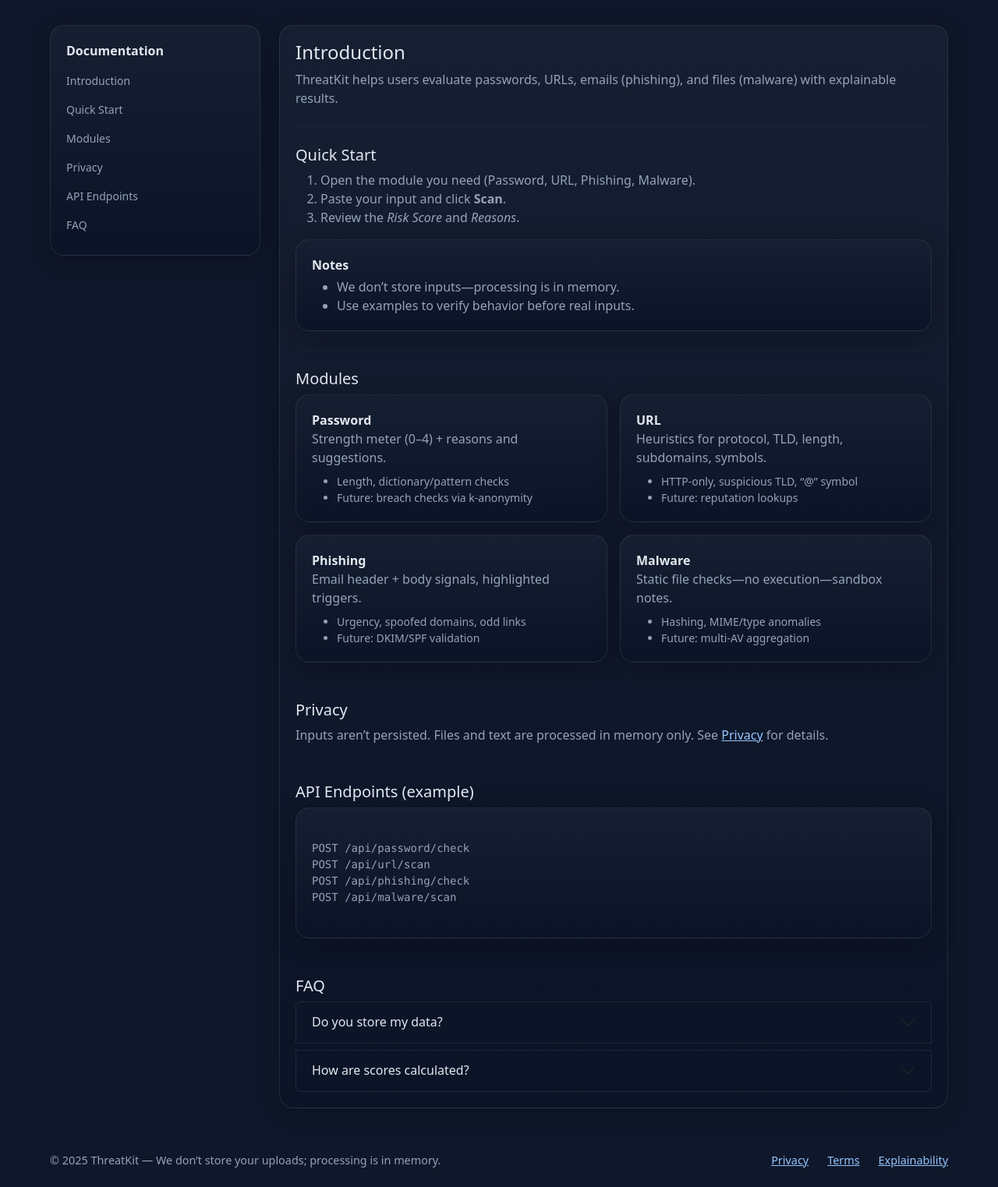
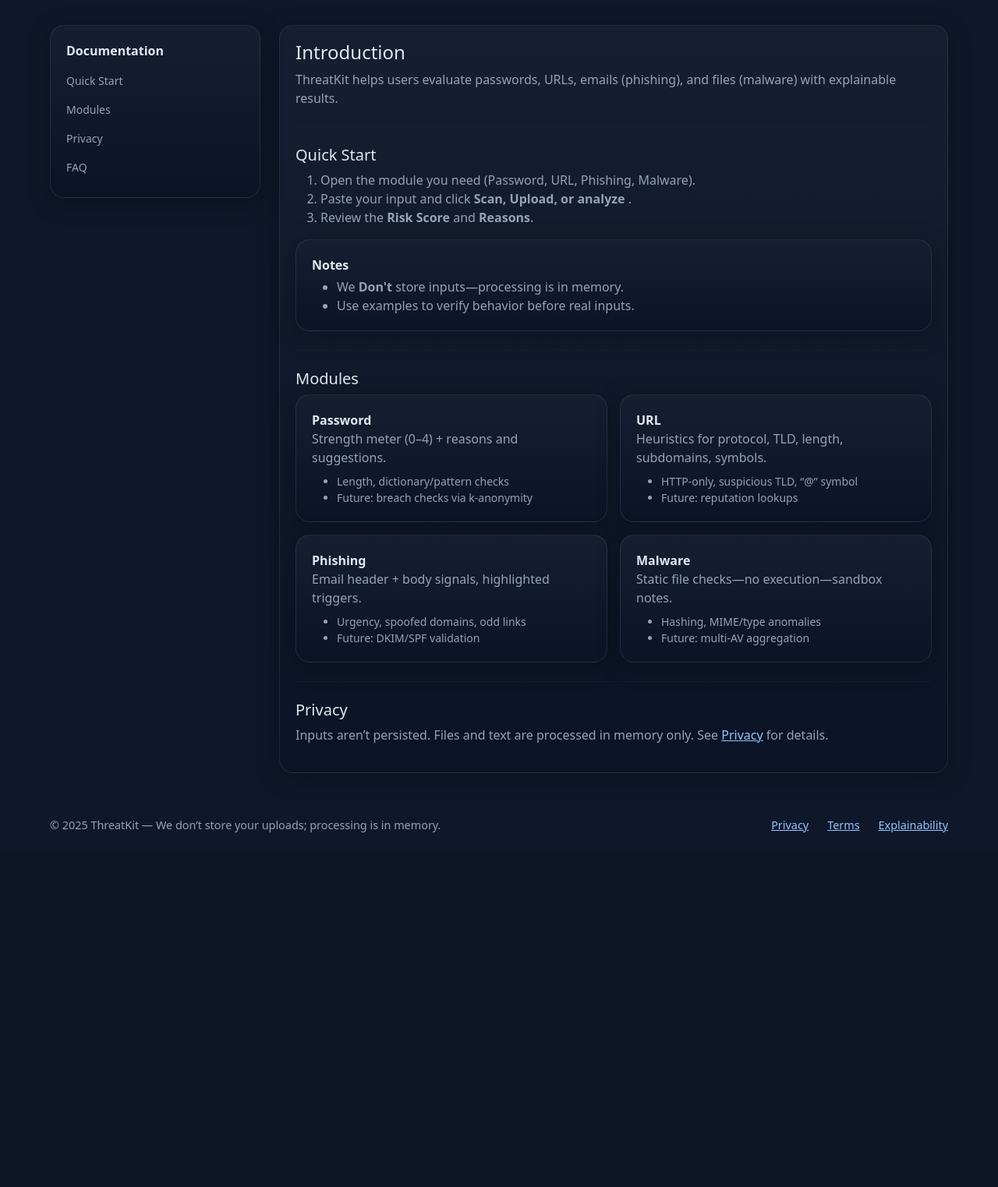
Before and after one commit to Bradlb03/ThreatKit, a Flask app: page /docs/ in a window 1280 px wide. Shown: the part 121-1644 px from the top of the page at 78% size. After the commit the page ends 1189 px from the top, so only its background shows below. Run offline with Flask 3, Linux system fonts and the light colour scheme.

Commit message:
added docutment updates

```diff
--- a/ThreatKit/threatkit/templates/docs.html
+++ b/ThreatKit/threatkit/templates/docs.html
@@ -8,42 +8,39 @@
     <div class="tk-card position-sticky" style="top: 24px;">
       <div class="fw-semibold mb-2">Documentation</div>
       <nav class="nav flex-column small">
-        <a class="nav-link px-0 tk-subtle" href="#intro">Introduction</a>
         <a class="nav-link px-0 tk-subtle" href="#quickstart">Quick Start</a>
         <a class="nav-link px-0 tk-subtle" href="#modules">Modules</a>
         <a class="nav-link px-0 tk-subtle" href="#privacy">Privacy</a>
-        <a class="nav-link px-0 tk-subtle" href="#api">API Endpoints</a>
         <a class="nav-link px-0 tk-subtle" href="#faq">FAQ</a>
       </nav>
     </div>
   </aside>
 
-  <!-- Main content -->
+  <!-- Main intro content -->
   <section class="col-lg-9">
     <div class="tk-card">
       <h1 id="intro" class="h4 mb-2">Introduction</h1>
       <p class="tk-subtle">
         ThreatKit helps users evaluate passwords, URLs, emails (phishing), and files (malware) with explainable results.
       </p>
-
       <hr class="tk-sep my-4"/>
-
       <h2 id="quickstart" class="h5 mb-2">Quick Start</h2>
       <ol class="tk-subtle mb-3">
         <li>Open the module you need (Password, URL, Phishing, Malware).</li>
-        <li>Paste your input and click <strong>Scan</strong>.</li>
-        <li>Review the <em>Risk Score</em> and <em>Reasons</em>.</li>
+        <li>Paste your input and click <strong>Scan, Upload, or analyze </strong>.</li>
+        <li>Review the <strong>Risk Score</strong> and <strong>Reasons</strong>.</li>
       </ol>
       <div class="tk-card">
         <div class="fw-semibold mb-1">Notes</div>
         <ul class="mb-0 tk-subtle">
-          <li>We don’t store inputs—processing is in memory.</li>
+          <li>We <strong>Don't</strong> store inputs—processing is in memory.</li>
           <li>Use examples to verify behavior before real inputs.</li>
         </ul>
       </div>
 
       <hr class="tk-sep my-4"/>
 
+<!-- MODULES -->
       <h2 id="modules" class="h5 mb-2">Modules</h2>
       <div class="row g-3">
         <div class="col-md-6">
@@ -87,58 +84,13 @@
           </div>
         </div>
       </div>
-
       <hr class="tk-sep my-4"/>
 
+      <!-- Privacy -->
       <h2 id="privacy" class="h5 mb-2">Privacy</h2>
       <p class="tk-subtle">
         Inputs aren’t persisted. Files and text are processed in memory only. See <a href="/privacy">Privacy</a> for details.
       </p>
-
-      <hr class="tk-sep my-4"/>
-
-      <h2 id="api" class="h5 mb-2">API Endpoints (example)</h2>
-      <div class="tk-card">
-        <pre class="mb-0" style="white-space: pre-wrap;"><code class="tk-subtle">
-POST /api/password/check
-POST /api/url/scan
-POST /api/phishing/check
-POST /api/malware/scan
-        </code></pre>
-      </div>
-
-      <hr class="tk-sep my-4"/>
-
-      <h2 id="faq" class="h5 mb-2">FAQ</h2>
-      <div class="accordion" id="faqAcc">
-        <div class="accordion-item" style="background:transparent;border:1px solid var(--border);">
-          <h2 class="accordion-header">
-            <button class="accordion-button collapsed" type="button" data-bs-toggle="collapse" data-bs-target="#f1"
-              style="background:transparent;color:var(--text);">
-              Do you store my data?
-            </button>
-          </h2>
-          <div id="f1" class="accordion-collapse collapse" data-bs-parent="#faqAcc">
-            <div class="accordion-body tk-subtle">
-              No. Inputs are processed in memory and not persisted.
-            </div>
-          </div>
-        </div>
-        <div class="accordion-item mt-2" style="background:transparent;border:1px solid var(--border);">
-          <h2 class="accordion-header">
-            <button class="accordion-button collapsed" type="button" data-bs-toggle="collapse" data-bs-target="#f2"
-              style="background:transparent;color:var(--text);">
-              How are scores calculated?
-            </button>
-          </h2>
-          <div id="f2" class="accordion-collapse collapse" data-bs-parent="#faqAcc">
-            <div class="accordion-body tk-subtle">
-              Deterministic heuristics + optional lookups; future work adds lightweight ML for nuance.
-            </div>
-          </div>
-        </div>
-      </div>
-
     </div>
   </section>
 </div>
```
Also changed, not shown: ThreatKit/threatkit/password/tests/password_test_results.md (+2 -0 lines).
